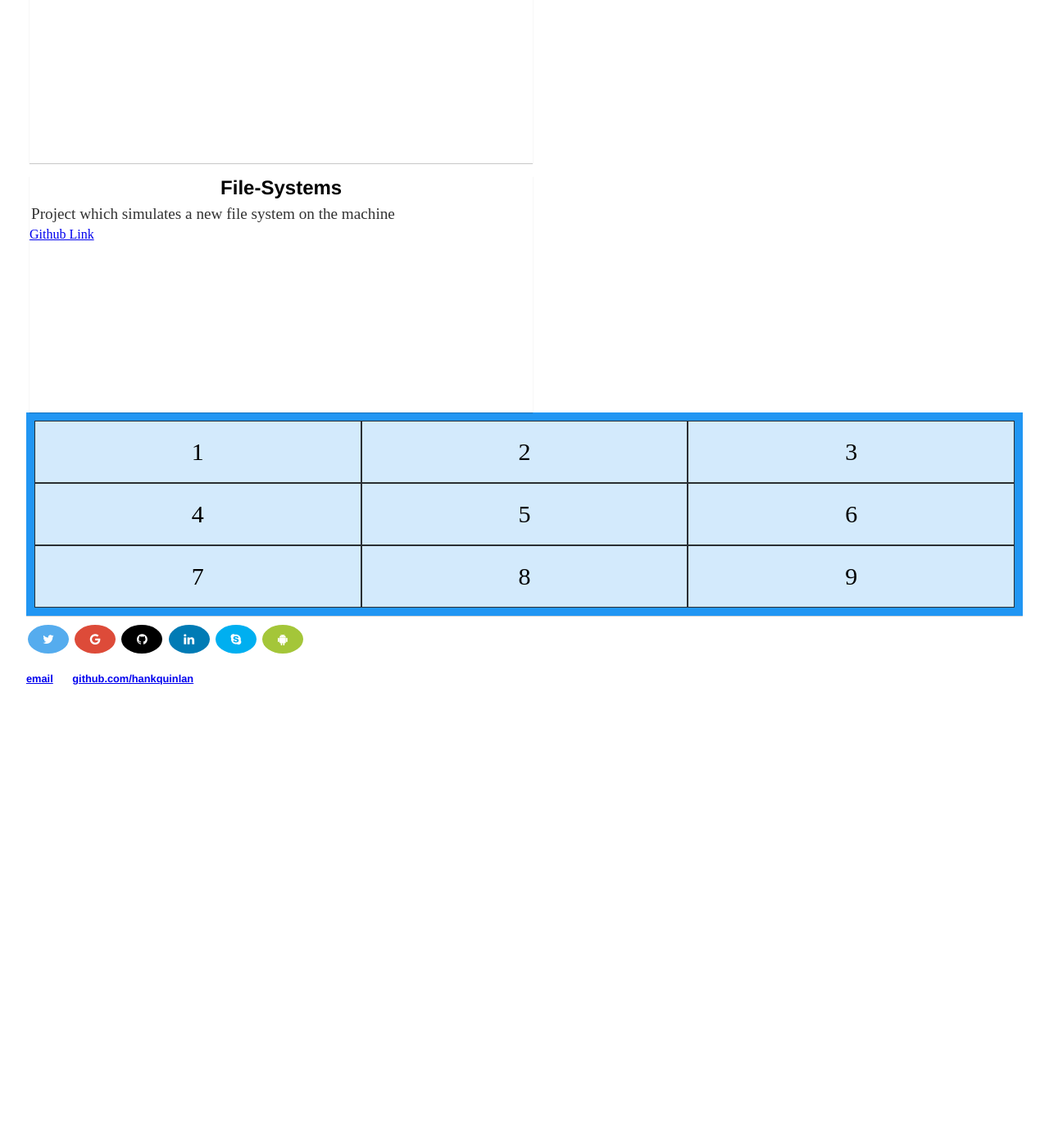
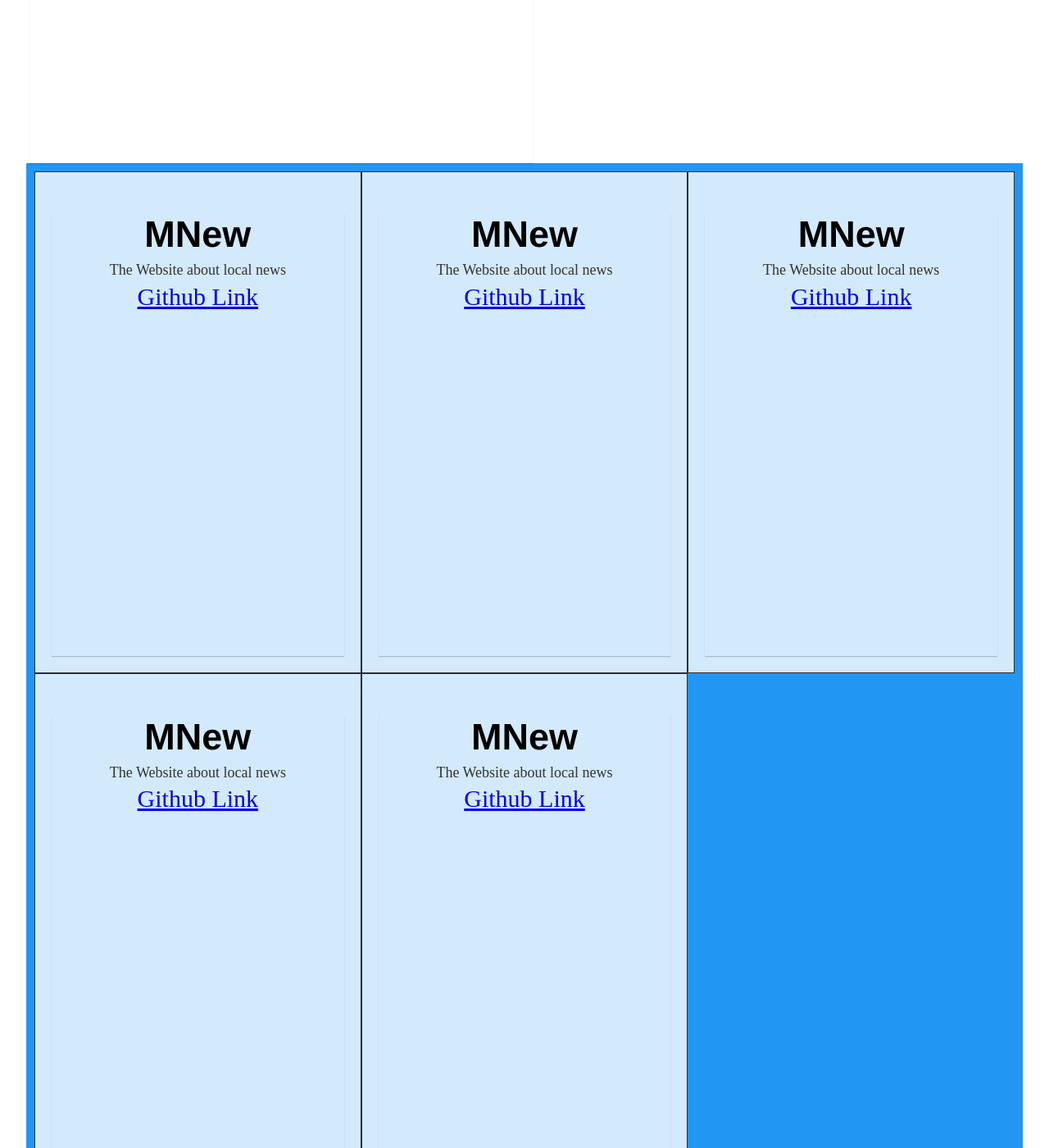
Before and after one commit to raghuvardhan/raghuvardhan.github.io, a Jekyll site: the page built from index.html, in a window 1280 px wide and 1400 px high, scrolled down 615 px. Shown: the whole window at 82% size. Built offline with Jekyll 4.4.1, drawn with Linux system fonts in a browser that asks for light colours; before the commit the page ends 1463 px from its top, so only the background shows below that; some of the changed text lies outside the part shown.

Commit message:
Update index.html

```diff
--- a/index.html
+++ b/index.html
@@ -7,11 +7,6 @@ title: Raghu Karanam, Android developer
 
 <div class="portfolio">
 	<div class="column">
-			<div class="card">
-			  <h1 class="projectTitle">MNew</h1>
-			  <p class="description">The Website about local news</p>
-			  <a href="https://github.com/raghuvardhan/MNews" title="github" target="_blank">Github Link</a>
-			</div>
 			<div class="card">
 			  <h1 class="projectTitle">Attendance</h1>
 			  <p class="title">Shows the number of classes you need to attend or bunk</p>
@@ -31,15 +26,41 @@ title: Raghu Karanam, Android developer
 </div>
 
 <div class="grid-container">
-  <div class="grid-item">1</div>
-  <div class="grid-item">2</div>
-  <div class="grid-item">3</div>
-  <div class="grid-item">4</div>
-  <div class="grid-item">5</div>
-  <div class="grid-item">6</div>
-  <div class="grid-item">7</div>
-  <div class="grid-item">8</div>
-  <div class="grid-item">9</div>
+  <div class="grid-item">
+			<div class="card">
+			  <h1 class="projectTitle">MNew</h1>
+			  <p class="description">The Website about local news</p>
+			  <a href="https://github.com/raghuvardhan/MNews" title="github" target="_blank">Github Link</a>
+			</div>
+	</div>
+	 <div class="grid-item">
+			<div class="card">
+			  <h1 class="projectTitle">MNew</h1>
+			  <p class="description">The Website about local news</p>
+			  <a href="https://github.com/raghuvardhan/MNews" title="github" target="_blank">Github Link</a>
+			</div>
+	</div>
+	 <div class="grid-item">
+			<div class="card">
+			  <h1 class="projectTitle">MNew</h1>
+			  <p class="description">The Website about local news</p>
+			  <a href="https://github.com/raghuvardhan/MNews" title="github" target="_blank">Github Link</a>
+			</div>
+	</div>
+	 <div class="grid-item">
+			<div class="card">
+			  <h1 class="projectTitle">MNew</h1>
+			  <p class="description">The Website about local news</p>
+			  <a href="https://github.com/raghuvardhan/MNews" title="github" target="_blank">Github Link</a>
+			</div>
+	</div>
+	 <div class="grid-item">
+			<div class="card">
+			  <h1 class="projectTitle">MNew</h1>
+			  <p class="description">The Website about local news</p>
+			  <a href="https://github.com/raghuvardhan/MNews" title="github" target="_blank">Github Link</a>
+			</div>
+	</div>
 </div>
 
 </div>
```
